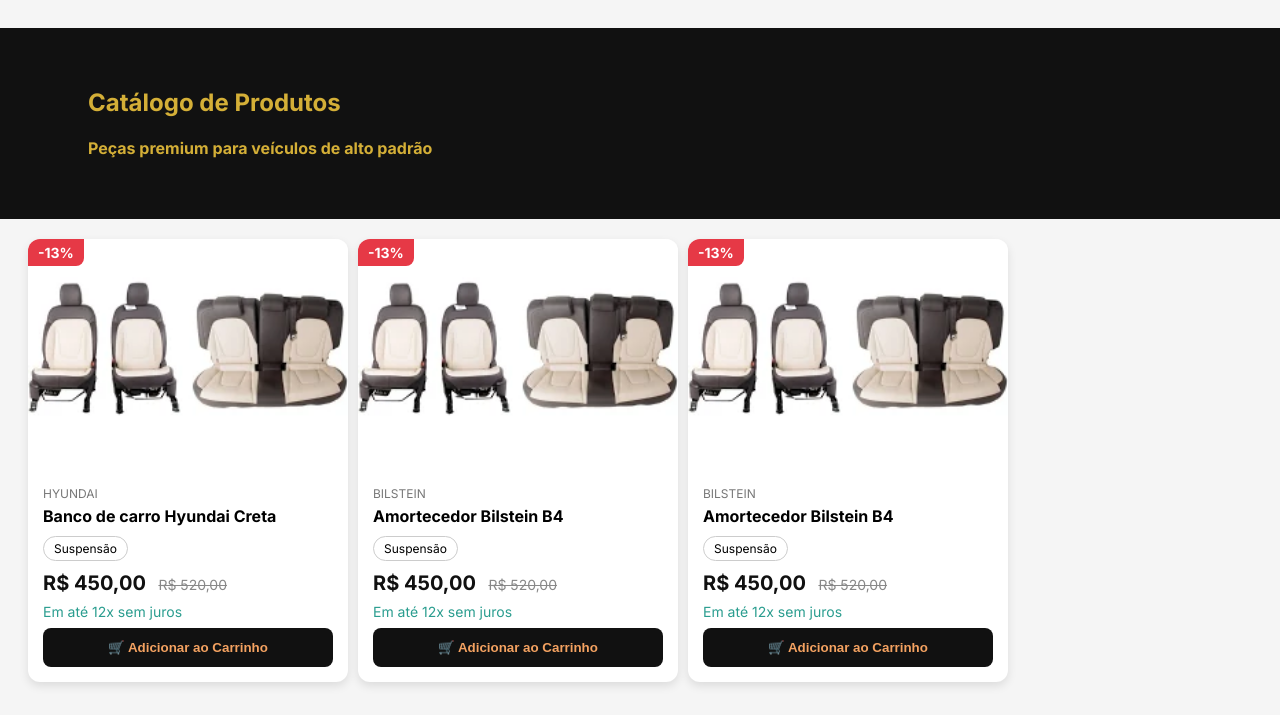
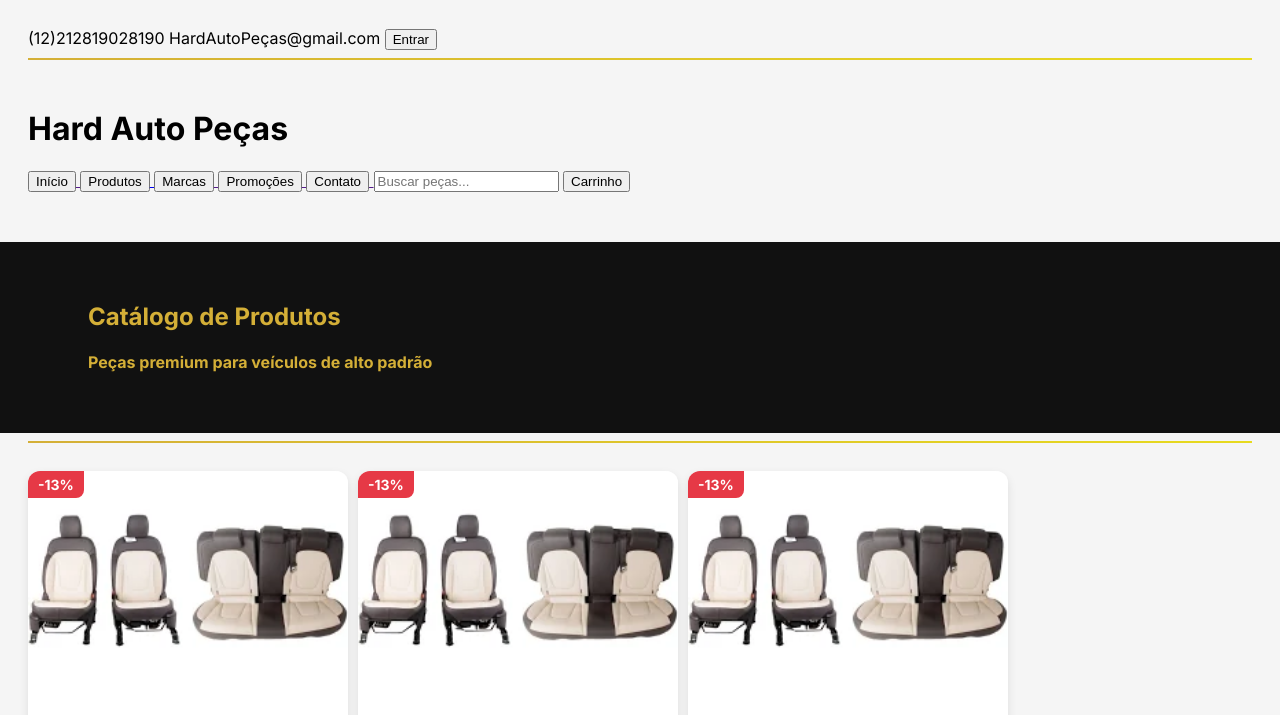
Before and after one commit to pedrocalderon52/prog-web-trabalho-01, a plain HTML site: page galeria.html in a window 1280 px wide. Shown: the top 715 px of the page. Drawn offline with Linux system fonts and the light colour scheme.

Commit message:
feat: adicionado header na galeria (falta juntar os 2 arquivos css) e hr para estilização

```diff
--- a/galeria.html
+++ b/galeria.html
@@ -9,10 +9,50 @@
 </head>
 <body>
 
+    <header>
+    <div class="contato">
+        <i class="bi bi-telephone"></i>(12)212819028190
+        <i class="bi bi-envelope-at"></i>HardAutoPeças@gmail.com
+        <i class="bi bi-person-circle"></i><button class="botao_entrar">Entrar</button>
+    </div>
+
+<hr>
+
+<br>
+
+    <div class="menu">
+        <h1 class="titulo">Hard Auto Peças</h1>
+        <a href="" class="inicio">
+            <button>Início</button>
+        </a>
+        <a href="http://127.0.0.1:5500/galeria.html"class="produtos">
+            <button>Produtos</button>
+        </a>
+        <a href=""class="marcas">
+            <button>Marcas</button>
+        </a>
+        <a href=""class="promocoes">
+            <button>Promoções</button>
+        </a>
+        <a href=""class="contato">
+            <button>Contato</button>
+        </a>
+        <input type="text" placeholder="Buscar peças..." class="campo-busca">
+
+        <button class="botao_entrar">
+            <i class="bi bi-cart2"></i> Carrinho
+        </button>
+
+
+
+    </div>
+</header>
+
     <div class="section-title-small">
         <h2> <strong>Catálogo de Produtos </strong></h2>
         <h4> Peças premium para veículos de alto padrão </h4>
     </div>
+    <hr>
     <br>
 
     <div class="container">
--- a/style.css
+++ b/style.css
@@ -50,6 +50,10 @@ button{
     background-color: rgba(255, 253, 253, 0.4); /* Fundo escuro semitransparente */
 }
 
+
+img::selection{
+    background: none;
+}
 
 
 
@@ -139,7 +143,7 @@ button{
 .footer_bottom .footer_links a:hover {
     color: #ffcc00;
 }
-=======
+/* ======= */
 body {
     background-color: #f5f5f5;
 }
--- a/style_galeria.css
+++ b/style_galeria.css
@@ -9,6 +9,7 @@
 
 .section-title-small {
     width: 150%;
+    margin-top: 50px;
     margin-left: -30px;
     background-color: #111;
     padding-bottom: 40px;
@@ -55,6 +56,16 @@ body {
     width: 100%;
     height: auto;
     display: block;
+}
+
+hr {
+  background: linear-gradient(to right, #D4AF37, rgb(231, 218, 30) );
+  height: 2px;
+  border: 0;
+}
+
+img::selection{
+    background: none;
 }
 
 .discount {
```
